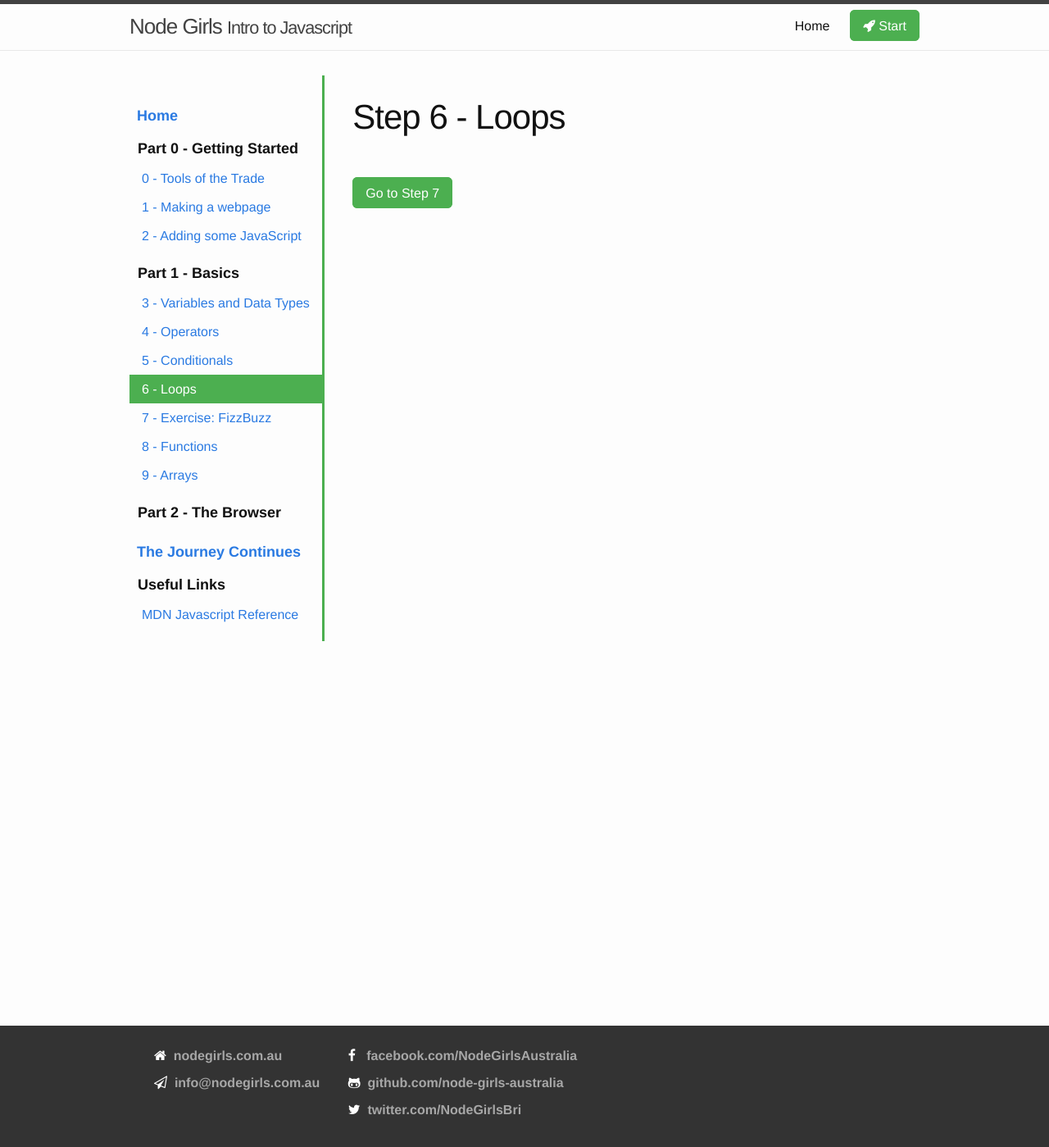
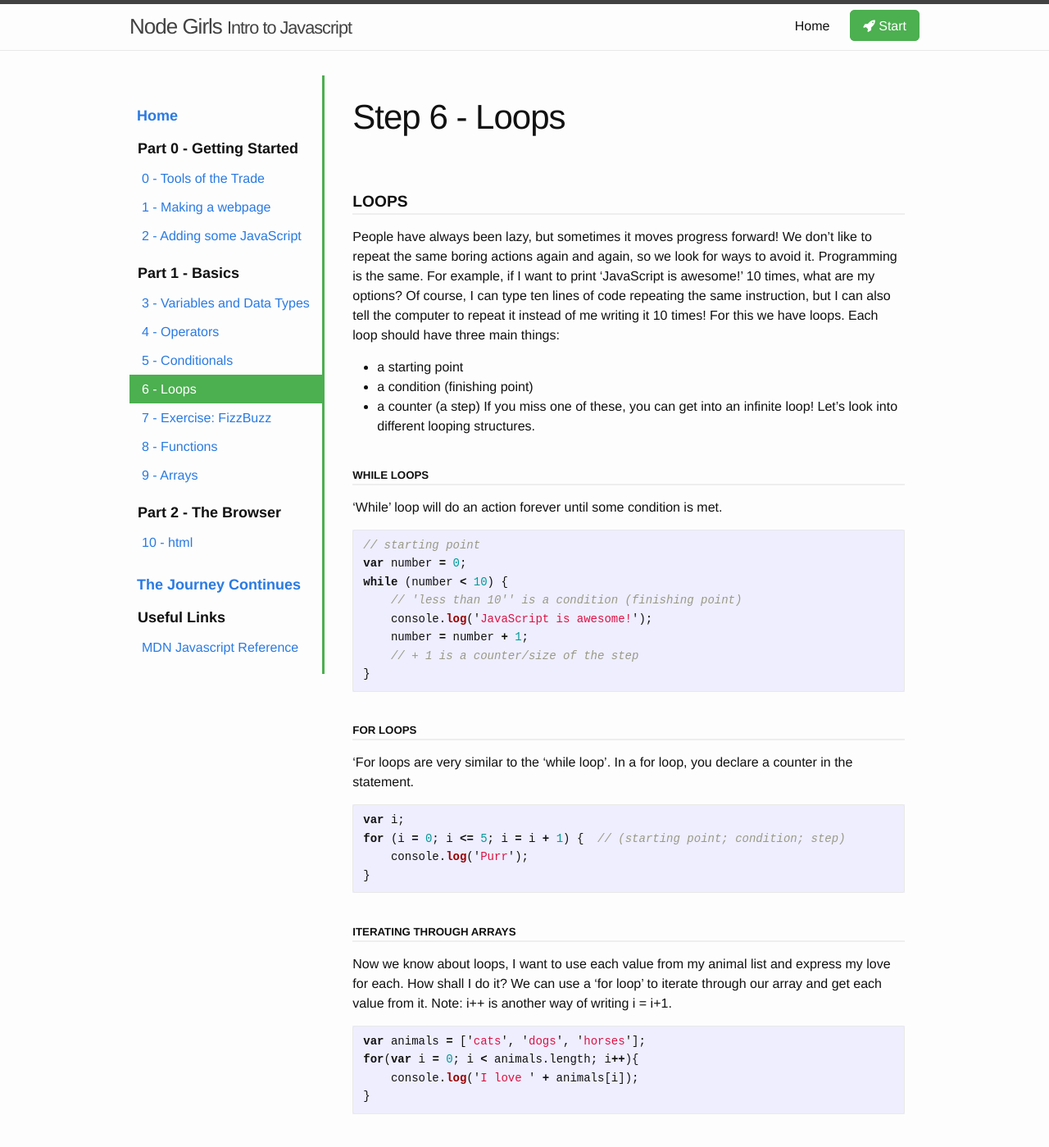
Before and after one commit to dmison/old-intro-to-js, a Jekyll site: the page built from _steps/part1/step6-loops.markdown, in a window 1280 px wide and 1400 px high. Shown: the whole window at 82% size. Built offline with Jekyll 4.4.1, drawn with Linux system fonts in a browser that asks for light colours; nearby versions of some CDN libraries; some of the changed text lies outside the part shown.

Commit message:
Fetch the content from original repo
* Arrays
* Loops
* FizzBuzz Example
* HTML content (no css and no editing styling
)

````diff
--- a/_steps/part1/step6-loops.markdown
+++ b/_steps/part1/step6-loops.markdown
@@ -11,3 +11,87 @@ keywords:
 
 
 ---
+
+#### LOOPS
+
+People have always been lazy, but sometimes it moves progress forward! We
+don't like to repeat the same boring actions again and again, so we look
+for ways to avoid it.
+Programming is the same. For example, if I want to print 'JavaScript is
+awesome!' 10 times, what are my options? Of course, I can type ten lines of
+code repeating the same instruction, but I can also tell the computer to
+repeat it instead of me writing it 10 times!
+For this we have loops.
+Each loop should have three main things:
+- a starting point
+- a condition (finishing point)
+- a counter (a step)
+If you miss one of these, you can get into an infinite loop!
+Let's look into different looping structures.
+
+
+##### WHILE LOOPS
+
+'While' loop will do an action forever until some condition is met.
+
+```javascript
+// starting point
+var number = 0;
+while (number < 10) {
+    // 'less than 10'' is a condition (finishing point)
+    console.log('JavaScript is awesome!');
+    number = number + 1;
+    // + 1 is a counter/size of the step
+}
+```
+
+##### FOR LOOPS
+
+'For loops are very similar to the 'while loop'. In a for loop, you
+declare a counter in the statement.
+
+```javascript
+var i;
+for (i = 0; i <= 5; i = i + 1) {  // (starting point; condition; step)
+    console.log('Purr');
+}
+```
+
+
+##### ITERATING THROUGH ARRAYS
+
+Now we know about loops, I want to use each value from my animal list
+and express my love for each. How shall I do it?
+We can use a 'for loop' to iterate through our array and get each value
+from it.
+Note: i++ is another way of writing i = i+1.
+
+
+```javascript
+var animals = ['cats', 'dogs', 'horses'];
+for(var i = 0; i < animals.length; i++){
+    console.log('I love ' + animals[i]);
+}
+```
+
+##### LOOPS AND LOGIC
+
+Let's bring loops together with the if/else statements we learned in
+level 1, and make something interesting.
+Let's count from 10 to 0 and log all the numbers. But, when we get to the
+middle (5) print 'Woohoo, we are in the middle!'.
+
+```javascript
+for (var i = 10; i >= 0; i = i - 1) {
+    if (i === 5) {
+        console.log('WooHoo, we are in the middle!');
+    } else {
+        console.log(i);
+    }
+}
+```
+
+#### TASKS TO DO
+
+1. Using a 'while loop', tell your computer to log the numbers from ten to one.
+2. Log every 3rd number from three to 22 using a 'for loop'.
````
Also changed, not shown: _steps/part1/step7-fizzbuzz.markdown (+14 -0 lines), _steps/part1/step9-arrays.markdown (+67 -0 lines), _steps/part2/step10-html.markdown (added, +136 -0 lines).
